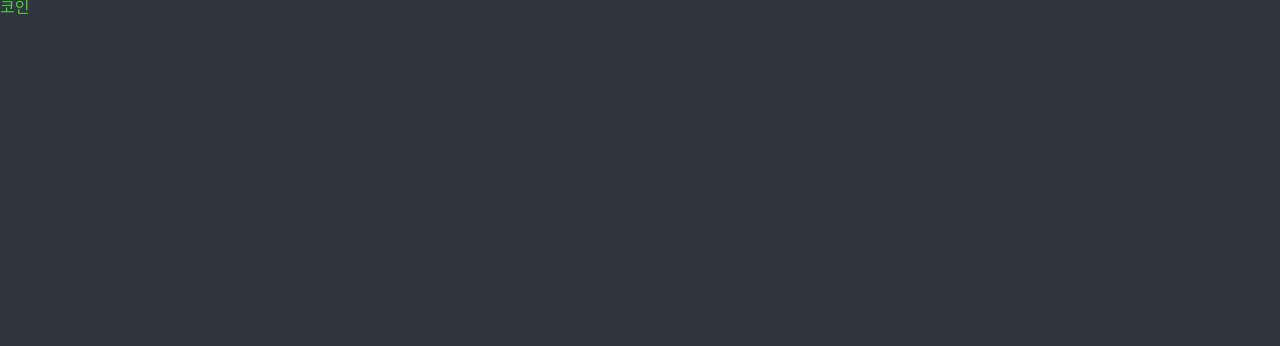
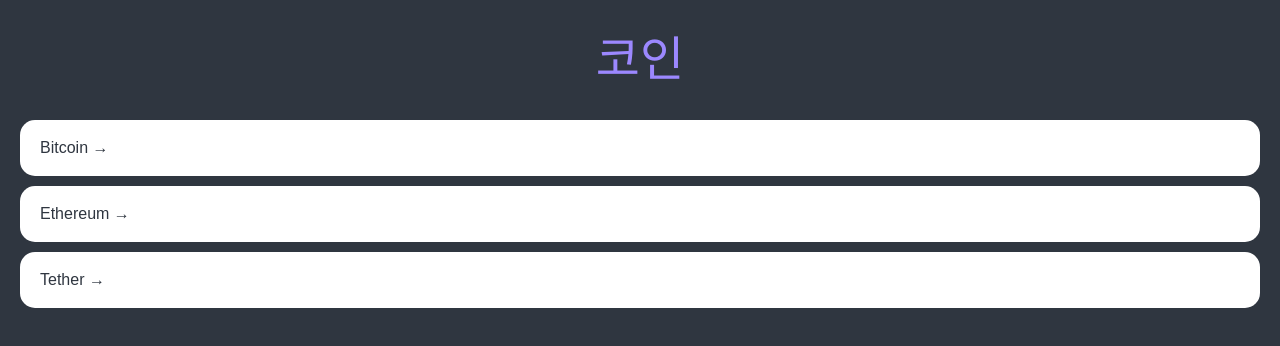
Before and after one commit to ws0671/react-masterclass, a React (Create React App) app: page / in a window 1280 px wide. Shown: the top 346 px of the page. Built offline with nearby package versions, Linux system fonts and the light colour scheme.

Commit message:
5.2 Home part One

```diff
--- a/src/App.tsx
+++ b/src/App.tsx
@@ -61,6 +61,7 @@ body{
 }
 a{
   text-decoration: none;
+  color:inherit;
 }
 `;
 
--- a/src/routes/Coins.tsx
+++ b/src/routes/Coins.tsx
@@ -1,10 +1,82 @@
+import { Link } from "react-router-dom";
 import styled from "styled-components";
 
+const Container = styled.div`
+  padding: 0px 20px;
+`;
+const Header = styled.header`
+  height: 15vh;
+  display: flex;
+  justify-content: center;
+  align-items: center;
+`;
+const CoinList = styled.ul``;
+const Coin = styled.li`
+  background-color: #fff;
+  color: ${(props) => props.theme.bgColor};
+  border-radius: 15px;
+  margin-bottom: 10px;
+  a {
+    padding: 20px;
+    transition: color 0.2s ease-in;
+    display: block;
+  }
+  &:hover {
+    a {
+      color: ${(props) => props.theme.accentColor};
+    }
+  }
+`;
+
+const coins = [
+  {
+    id: "btc-bitcoin",
+    name: "Bitcoin",
+    symbol: "BTC",
+    rank: 1,
+    is_new: false,
+    is_active: true,
+    type: "coin",
+  },
+  {
+    id: "eth-ethereum",
+    name: "Ethereum",
+    symbol: "ETH",
+    rank: 2,
+    is_new: false,
+    is_active: true,
+    type: "coin",
+  },
+  {
+    id: "usdt-tether",
+    name: "Tether",
+    symbol: "USDT",
+    rank: 3,
+    is_new: false,
+    is_active: true,
+    type: "token",
+  },
+];
+
 const Title = styled.h1`
+  font-size: 48px;
   color: ${(props) => props.theme.accentColor};
 `;
 
 function Coins() {
-  return <Title>코인</Title>;
+  return (
+    <Container>
+      <Header>
+        <Title>코인</Title>
+      </Header>
+      <CoinList>
+        {coins.map((coin) => (
+          <Coin key={coin.id}>
+            <Link to={`/${coin.id}`}>{coin.name} &rarr;</Link>
+          </Coin>
+        ))}
+      </CoinList>
+    </Container>
+  );
 }
 export default Coins;
--- a/src/theme.ts
+++ b/src/theme.ts
@@ -3,5 +3,5 @@ import { DefaultTheme } from "styled-components";
 export const theme: DefaultTheme = {
   bgColor: "#2f3640",
   textColor: "#f5f6fa",
-  accentColor: "#4cd137",
+  accentColor: "#9c88ff",
 };
```
